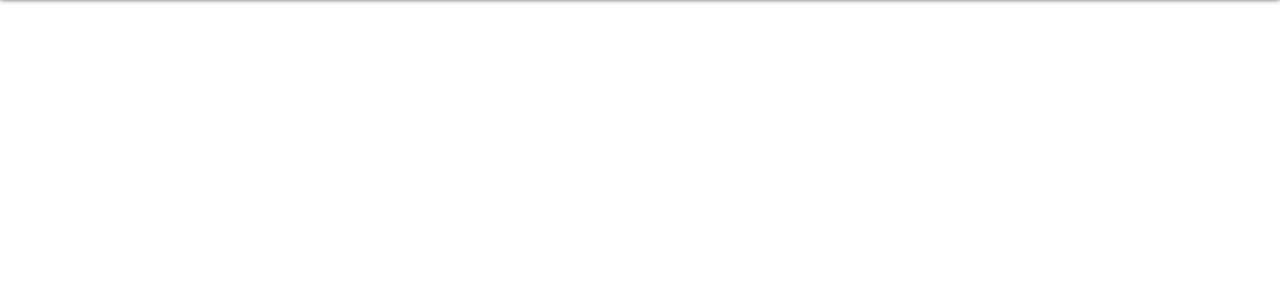
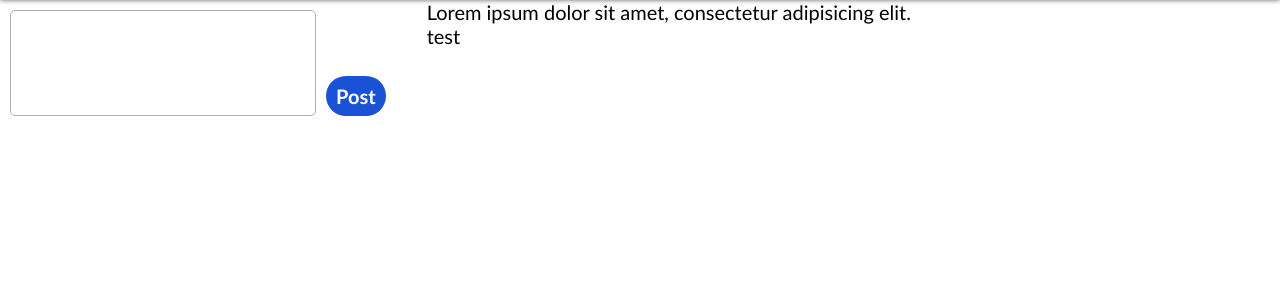
Before and after one commit to alexiuwu69/Blog-Website, a Flask app: page / in a window 1280 px wide. Shown: the part 64-364 px from the top of the page. Run offline with Flask 3, Linux system fonts and the light colour scheme.

Commit message:
input field
input doesn't work yet lol

```diff
--- a/static/style.css
+++ b/static/style.css
@@ -130,3 +130,33 @@
   justify-content: center;
   flex: 1;
 }
+
+.main-display {
+  display: flex;
+  margin: 64px 0 0 0;
+}
+
+.user {
+  display: flex;
+  top: 100px;
+  flex: 1;
+  height: 100%;
+}
+
+.position-fixer {
+  margin: 10px 0 0 10px;
+  position: fixed;
+  display: flex;
+  align-items: flex-end;
+}
+
+.user-comment {
+  height: 100px;
+  width: 300px;
+  resize: none;
+  overflow: hidden;
+}
+
+.comments {
+  flex: 2;
+}
--- a/templates/home.html
+++ b/templates/home.html
@@ -35,5 +35,26 @@
         </li>
       </div>
     </ul>
+
+    <div class="main-display">
+      <div class="user">
+        <div class="position-fixer">
+          <form method="post" style="display: flex; align-items: flex-end">
+            <textarea
+              class="input-field user-comment"
+              maxlength="727"
+              name="comment"
+            ></textarea>
+
+            <input type="submit" value="Post" class="submit-btn" style="margin: 0 0 0 10px" />
+          </form>
+        </div>
+      </div>
+      <div class="comments">
+        <p>Lorem ipsum dolor sit amet, consectetur adipisicing elit.</p>
+        <br />
+        <p>test</p>
+      </div>
+    </div>
   </body>
 </html>
```
